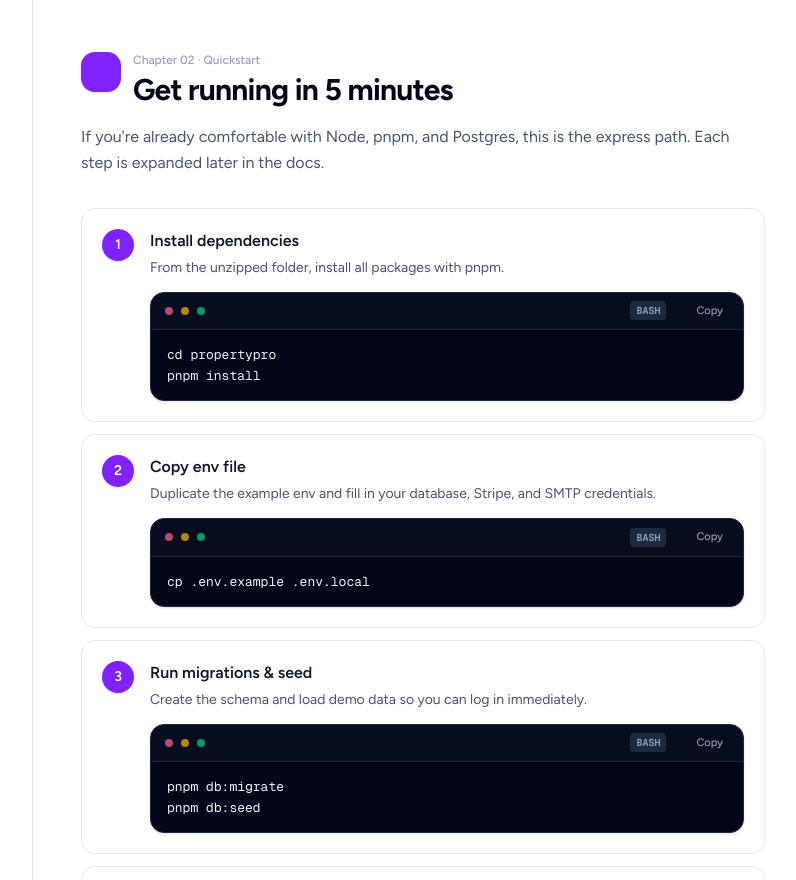
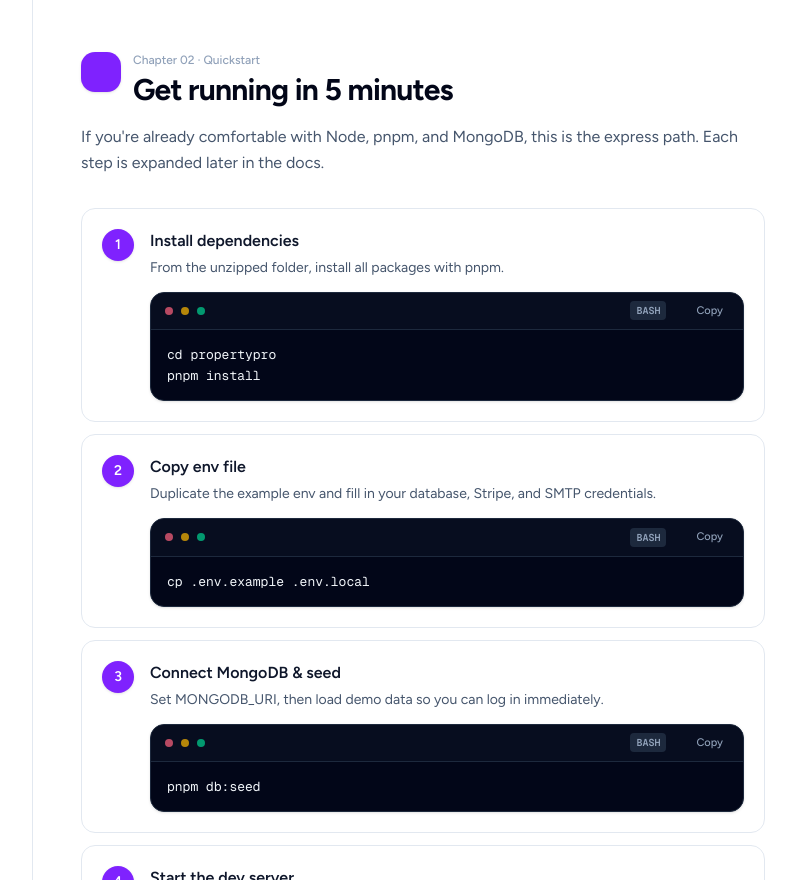
Before and after one commit to naziullah135/PropertyPro-landingpage, a Next.js app: page /docs in a window 1280 px wide. Shown: the part 1920-2800 px from the top of the page, without its empty margins (227-1023 px from the left). Built offline with nearby package versions, Linux system fonts and the light colour scheme; some icons are missing.

Commit message:
update decumentation for proper setup implementation based on credentials

```diff
--- a/app/docs/page.tsx
+++ b/app/docs/page.tsx
@@ -1,6 +1,7 @@
 "use client";
 
 import { useEffect, useMemo, useRef, useState } from "react";
+import Link from "next/link";
 import { HugeiconsIcon } from "@hugeicons/react";
 import type { IconSvgElement } from "@hugeicons/react";
 import {
@@ -96,7 +97,7 @@ const sections: Section[] = [
     label: "Overview",
     title: "Welcome to PropertyPro",
     intro:
-      "PropertyPro is a complete property management application built with Next.js 16, React 19, and PostgreSQL. This documentation covers everything from your first install to deploying in production.",
+      "PropertyPro is a complete property management application built with Next.js 16, React 19, and MongoDB. This documentation covers everything from your first install to deploying in production.",
     icon: RocketFreeIcons,
     accent: "blue",
     bullets: [
@@ -113,7 +114,7 @@ const sections: Section[] = [
       {
         icon: SparklesFreeIcons,
         title: "Stack",
-        body: "Next.js 16, React 19 + Compiler, TypeScript, Tailwind CSS v4, PostgreSQL, Stripe.",
+        body: "Next.js 16, React 19 + Compiler, TypeScript, Tailwind CSS v4, MongoDB, Stripe.",
       },
       {
         icon: CustomerSupportFreeIcons,
@@ -134,7 +135,7 @@ const sections: Section[] = [
     label: "Quickstart",
     title: "Get running in 5 minutes",
     intro:
-      "If you're already comfortable with Node, pnpm, and Postgres, this is the express path. Each step is expanded later in the docs.",
+      "If you're already comfortable with Node, pnpm, and MongoDB, this is the express path. Each step is expanded later in the docs.",
     icon: PlayCircleFreeIcons,
     accent: "violet",
     steps: [
@@ -155,11 +156,11 @@ const sections: Section[] = [
         },
       },
       {
-        title: "Run migrations & seed",
-        body: "Create the schema and load demo data so you can log in immediately.",
-        code: {
-          lang: "bash",
-          body: "pnpm db:migrate\npnpm db:seed",
+        title: "Connect MongoDB & seed",
+        body: "Set MONGODB_URI, then load demo data so you can log in immediately.",
+        code: {
+          lang: "bash",
+          body: "pnpm db:seed",
         },
       },
       {
@@ -193,20 +194,20 @@ const sections: Section[] = [
       },
       {
         icon: Database02FreeIcons,
-        title: "PostgreSQL 14+",
-        body: "Local Postgres, Supabase, Neon, or any managed Postgres provider works.",
+        title: "MongoDB 6+",
+        body: "MongoDB Atlas is recommended. Self-hosted MongoDB works when MONGODB_URI points to your server.",
       },
       {
         icon: CloudUploadFreeIcons,
-        title: "Object storage (optional)",
-        body: "S3, Cloudflare R2, or local disk for property photos and tenant documents.",
+        title: "Object storage",
+        body: "Cloudflare R2 stores property photos, tenant documents, and uploaded files.",
       },
     ],
     callouts: [
       {
         tone: "note",
         title: "Hosting suggestion",
-        body: "For most buyers, Vercel + Supabase is the fastest path. The full deploy guide covers VPS and Docker too.",
+        body: "For most buyers, Vercel + MongoDB Atlas is the fastest path. The full deploy guide covers VPS and Docker too.",
       },
     ],
   },
@@ -261,56 +262,86 @@ const sections: Section[] = [
     label: "Environment Variables",
     title: "Configure .env.local",
     intro:
-      "All secrets live in .env.local. The included .env.example documents every key. Below is the minimum required set.",
+      "All secrets live in .env.local. The included .env.example documents every key. Below is a complete MongoDB-ready example.",
     icon: CodeFreeIcons,
     accent: "sky",
     codes: [
       {
         lang: "bash",
         title: ".env.local",
-        body: `# Core
-NEXT_PUBLIC_APP_URL=http://localhost:3000
-DATABASE_URL=postgresql://user:pass@localhost:5432/propertypro
-AUTH_SECRET=run \\\`openssl rand -base64 32\\\`
+        body: `# Database Configuration (MongoDB Atlas)
+MONGODB_URI=mongodb+srv://username:password@cluster0.kbnje.mongodb.net/propertypro
+
+# Self-Hosted MongoDB
+# MONGODB_URI=mongodb://mongo:password@your_ip_address:27017/propertypro?authSource=admin
+# MONGODB_DB=propertypro
+
+# NextAuth Configuration
+NEXTAUTH_URL=http://localhost:3000
+NEXTAUTH_SECRET=your-nextauth-secret
+AUTH_TRUST_HOST=true
+AUTH_URL=http://localhost:3000
+
+# Cloudflare R2
+R2_ACCOUNT_ID=your-r2-account-id
+R2_ACCESS_KEY_ID=your-r2-access-key-id
+R2_SECRET_ACCESS_KEY=your-r2-secret-access-key
+R2_BUCKET_NAME=your-r2-bucket-name
+R2_PUBLIC_URL=https://your-custom-domain.com
+NEXT_PUBLIC_R2_PUBLIC_URL=https://your-custom-domain.com
 
 # Stripe
+NEXT_PUBLIC_STRIPE_PUBLISHABLE_KEY=pk_test_...
 STRIPE_SECRET_KEY=sk_test_...
 STRIPE_WEBHOOK_SECRET=whsec_...
-NEXT_PUBLIC_STRIPE_PUBLISHABLE_KEY=pk_test_...
 
 # Email (SMTP)
-SMTP_HOST=smtp.resend.com
-SMTP_PORT=587
-SMTP_USER=resend
-SMTP_PASSWORD=re_...
-SMTP_FROM="PropertyPro <noreply@yourdomain.com>"
-
-# Push notifications (VAPID)
-NEXT_PUBLIC_VAPID_PUBLIC_KEY=B...
+EMAIL_SERVER_HOST=smtp.gmail.com
+EMAIL_SERVER_PORT=587
+EMAIL_SERVER_USER=your-email@gmail.com
+EMAIL_SERVER_PASSWORD=your-email-password
+EMAIL_FROM=your-email@gmail.com
+
+# File Upload Configuration
+UPLOAD_MAX_SIZE=10485760
+UPLOAD_ALLOWED_TYPES=image/jpeg,image/png,image/webp,application/pdf
+
+# Application Configuration (optional)
+APP_NAME=propertypro
+APP_URL=http://localhost:3000
+SUPPORT_EMAIL=support@propertypro.com
+
+# Web Push (VAPID)
+NEXT_PUBLIC_VAPID_PUBLIC_KEY=your-vapid-public-key
 VAPID_PRIVATE_KEY=...
-
-# Storage (optional)
-S3_ENDPOINT=https://s3.amazonaws.com
-S3_BUCKET=propertypro
-S3_ACCESS_KEY=...
-S3_SECRET_KEY=...`,
+VAPID_SUBJECT=mailto:admin@propertypro.app`,
       },
     ],
     envTable: [
       {
-        key: "DATABASE_URL",
+        key: "MONGODB_URI",
         required: true,
-        description: "PostgreSQL connection string. Include ?sslmode=require for hosted DBs.",
-      },
-      {
-        key: "AUTH_SECRET",
+        description: "MongoDB Atlas or self-hosted MongoDB connection string for the PropertyPro database.",
+      },
+      {
+        key: "MONGODB_DB",
+        required: false,
+        description: "Database name override. Useful when your connection string does not include /propertypro.",
+      },
+      {
+        key: "NEXTAUTH_SECRET",
         required: true,
-        description: "Random 32-byte secret used to sign session tokens. Never commit this.",
-      },
-      {
-        key: "NEXT_PUBLIC_APP_URL",
+        description: "Random secret used to sign auth sessions. Never commit this.",
+      },
+      {
+        key: "NEXTAUTH_URL / AUTH_URL",
         required: true,
-        description: "Public URL of your deployment, used in emails and OAuth redirects.",
+        description: "Public URL of your deployment, used in emails, callbacks, and auth redirects.",
+      },
+      {
+        key: "R2_*",
+        required: true,
+        description: "Cloudflare R2 credentials and public URL for uploaded property files.",
       },
       {
         key: "STRIPE_SECRET_KEY",
@@ -323,25 +354,25 @@ S3_SECRET_KEY=...`,
         description: "Signing secret for the /api/webhooks/stripe endpoint.",
       },
       {
-        key: "SMTP_*",
+        key: "EMAIL_SERVER_*",
         required: true,
         description: "Outbound email credentials for invites, receipts, and reminders.",
       },
       {
         key: "VAPID_*",
         required: false,
-        description: "Required only if you want web push notifications. Generate with pnpm gen:vapid.",
-      },
-      {
-        key: "S3_*",
+        description: "Required only if you want web push notifications. Generate with npx web-push generate-vapid-keys.",
+      },
+      {
+        key: "UPLOAD_*",
         required: false,
-        description: "If unset, uploads fall back to /public/uploads on local disk.",
+        description: "Upload size and MIME type limits for images, WebP files, and PDFs.",
       },
     ],
     callouts: [
       {
         tone: "tip",
-        title: "Generate AUTH_SECRET fast",
+        title: "Generate NEXTAUTH_SECRET fast",
         body: "Run openssl rand -base64 32 in your terminal and paste the output as the value.",
       },
     ],
@@ -349,26 +380,26 @@ S3_SECRET_KEY=...`,
   {
     id: "database",
     label: "Database Setup",
-    title: "Create the schema & seed data",
+    title: "Connect MongoDB & seed data",
     intro:
-      "PropertyPro uses Drizzle migrations. After pointing DATABASE_URL at an empty database, the schema is created in a single command.",
+      "PropertyPro stores application data in MongoDB. Create a MongoDB Atlas cluster or self-hosted database, then point MONGODB_URI at it before starting the app.",
     icon: Database02FreeIcons,
     accent: "emerald",
     steps: [
       {
-        title: "Create an empty database",
-        body: "Use psql or any GUI to create a fresh database for PropertyPro to own.",
-        code: {
-          lang: "bash",
-          body: 'createdb propertypro\n# or via psql:\npsql -c "CREATE DATABASE propertypro;"',
-        },
-      },
-      {
-        title: "Run migrations",
-        body: "Applies all schema migrations bundled with the release.",
-        code: {
-          lang: "bash",
-          body: "pnpm db:migrate",
+        title: "Create a MongoDB database",
+        body: "Create a MongoDB Atlas cluster and database named propertypro, or prepare a self-hosted MongoDB instance.",
+        code: {
+          lang: "bash",
+          body: "# MongoDB Atlas example\nMONGODB_URI=mongodb+srv://username:password@cluster0.kbnje.mongodb.net/propertypro",
+        },
+      },
+      {
+        title: "Allow network access",
+        body: "In MongoDB Atlas, add your local IP address for development and your hosting provider's outbound IPs for production.",
+        code: {
+          lang: "txt",
+          body: "Atlas → Network Access → Add IP Address",
         },
       },
       {
@@ -380,11 +411,11 @@ S3_SECRET_KEY=...`,
         },
       },
       {
-        title: "Inspect with Drizzle Studio",
-        body: "Open a local web UI to browse and edit data. Useful for debugging.",
-        code: {
-          lang: "bash",
-          body: "pnpm db:studio",
+        title: "Inspect with MongoDB Compass",
+        body: "Use MongoDB Compass or the Atlas Data Explorer to browse collections and verify seeded records.",
+        code: {
+          lang: "txt",
+          body: "mongodb+srv://username:password@cluster0.kbnje.mongodb.net/propertypro",
         },
       },
     ],
@@ -392,7 +423,7 @@ S3_SECRET_KEY=...`,
       {
         tone: "warn",
         title: "Production: skip the seed",
-        body: "Never run pnpm db:seed against a live database — it inserts demo records with predictable IDs.",
+        body: "Never run pnpm db:seed against a live database — it inserts demo records and accounts intended for evaluation.",
       },
     ],
   },
@@ -485,17 +516,17 @@ S3_SECRET_KEY=...`,
       {
         icon: Mail01FreeIcons,
         title: "Resend (recommended)",
-        body: "Easiest for new buyers. Free tier covers most small portfolios. SMTP_HOST=smtp.resend.com, SMTP_USER=resend.",
+        body: "Easiest for new buyers. Free tier covers most small portfolios. EMAIL_SERVER_HOST=smtp.resend.com, EMAIL_SERVER_USER=resend.",
       },
       {
         icon: Mail01FreeIcons,
         title: "SendGrid",
-        body: "Higher limits and better deliverability for large portfolios. SMTP_HOST=smtp.sendgrid.net.",
+        body: "Higher limits and better deliverability for large portfolios. EMAIL_SERVER_HOST=smtp.sendgrid.net.",
       },
       {
         icon: Mail01FreeIcons,
         title: "Postmark",
-        body: "Best for transactional-only email. SMTP_HOST=smtp.postmarkapp.com.",
+        body: "Best for transactional-only email. EMAIL_SERVER_HOST=smtp.postmarkapp.com.",
       },
       {
         icon: Mail01FreeIcons,
@@ -507,7 +538,7 @@ S3_SECRET_KEY=...`,
       {
         tone: "tip",
         title: "Verify your sender domain",
-        body: "Always set up SPF, DKIM, and DMARC for SMTP_FROM's domain — without it, emails land in spam.",
+        body: "Always set up SPF, DKIM, and DMARC for EMAIL_FROM's domain — without it, emails land in spam.",
       },
     ],
   },
@@ -630,14 +661,14 @@ export const defaultLocale = "en";`,
       },
       {
         title: "Add environment variables",
-        body: "Project Settings → Environment Variables. Paste every key from your .env.local. Set NEXT_PUBLIC_APP_URL to your Vercel URL.",
-      },
-      {
-        title: "Run migrations against production",
-        body: "From your local machine, point DATABASE_URL at the production DB and run migrations once.",
-        code: {
-          lang: "bash",
-          body: "DATABASE_URL=postgres://prod-url pnpm db:migrate",
+        body: "Project Settings → Environment Variables. Paste every key from your .env.local. Set APP_URL, NEXTAUTH_URL, and AUTH_URL to your Vercel URL.",
+      },
+      {
+        title: "Connect MongoDB Atlas",
+        body: "Add Vercel's outbound access to MongoDB Atlas Network Access, then set MONGODB_URI in Vercel before deploying.",
+        code: {
+          lang: "bash",
+          body: "MONGODB_URI=mongodb+srv://username:password@cluster0.kbnje.mongodb.net/propertypro",
         },
       },
       {
@@ -651,7 +682,7 @@ export const defaultLocale = "en";`,
     label: "Deploy to VPS / Docker",
     title: "Self-host on your own server",
     intro:
-      "If you'd rather run on a VPS, PropertyPro ships with a production-ready Dockerfile and a sample docker-compose.yml that bundles Postgres.",
+      "If you'd rather run on a VPS, PropertyPro ships with a production-ready Dockerfile and a sample docker-compose.yml that can run MongoDB alongside the app.",
     icon: ContainerFreeIcons,
     accent: "slate",
     codes: [
@@ -663,19 +694,21 @@ export const defaultLocale = "en";`,
     build: .
     ports: ["3000:3000"]
     env_file: .env.local
-    depends_on: [db]
-  db:
-    image: postgres:16
     environment:
-      POSTGRES_USER: propertypro
-      POSTGRES_PASSWORD: change-me
-      POSTGRES_DB: propertypro
+      MONGODB_URI: mongodb://propertypro:change-me@mongo:27017/propertypro?authSource=admin
+    depends_on: [mongo]
+  mongo:
+    image: mongo:7
+    restart: unless-stopped
+    environment:
+      MONGO_INITDB_ROOT_USERNAME: propertypro
+      MONGO_INITDB_ROOT_PASSWORD: change-me
     volumes:
-      - pgdata:/var/lib/postgresql/data
-    ports: ["5432:5432"]
+      - mongodata:/data/db
+    ports: ["27017:27017"]
 
 volumes:
-  pgdata:`,
+  mongodata:`,
       },
     ],
     steps: [
@@ -688,11 +721,11 @@ volumes:
         },
       },
       {
-        title: "Run migrations inside the container",
-        body: "Schema needs to be applied once on first boot.",
-        code: {
-          lang: "bash",
-          body: "docker compose exec app pnpm db:migrate",
+        title: "Seed demo data inside the container",
+        body: "Load demo records only when you are setting up a test or evaluation instance.",
+        code: {
+          lang: "bash",
+          body: "docker compose exec app pnpm db:seed",
         },
       },
       {
@@ -711,7 +744,7 @@ volumes:
       {
         tone: "tip",
         title: "Use a managed database",
-        body: "Self-hosting Postgres works but you'll own backups, replication, and upgrades. Supabase or Neon offload that work.",
+        body: "Self-hosting MongoDB works but you'll own backups, replication, and upgrades. MongoDB Atlas offloads that work.",
       },
     ],
   },
@@ -733,8 +766,8 @@ volumes:
         body: "Vercel auto-verifies once DNS propagates. Caddy reissues the certificate on the next request.",
       },
       {
-        title: "Update NEXT_PUBLIC_APP_URL",
-        body: "Switch the env var to https://yourdomain.com and redeploy. This is used in emails and OAuth callbacks.",
+        title: "Update application URLs",
+        body: "Switch APP_URL, NEXTAUTH_URL, and AUTH_URL to https://yourdomain.com and redeploy. These are used in emails and auth callbacks.",
       },
     ],
   },
@@ -790,19 +823,19 @@ volumes:
         body: "Use git or your favorite diff tool to merge the new files. Your /messages and /public assets are safe to keep as-is.",
       },
       {
-        title: "Run migrations",
-        body: "Each release that touches the schema includes new migrations. Apply them once.",
-        code: {
-          lang: "bash",
-          body: "pnpm install\npnpm db:migrate\npnpm build",
+        title: "Install and rebuild",
+        body: "Install dependencies and run a production build after merging each release.",
+        code: {
+          lang: "bash",
+          body: "pnpm install\npnpm build",
         },
       },
       {
         title: "Schedule database backups",
-        body: "Use your hosting provider's automated backups (Supabase / Neon / RDS) or set up nightly pg_dump on a VPS.",
-        code: {
-          lang: "bash",
-          body: "# Cron: nightly backup at 02:00\n0 2 * * * pg_dump $DATABASE_URL > /backups/propertypro-$(date +\\%F).sql",
+        body: "Use MongoDB Atlas automated backups or set up nightly mongodump on a VPS.",
+        code: {
+          lang: "bash",
+          body: "# Cron: nightly backup at 02:00\n0 2 * * * mongodump --uri=\"$MONGODB_URI\" --archive=/backups/propertypro-$(date +\\%F).archive --gzip",
         },
       },
     ],
@@ -818,8 +851,8 @@ volumes:
     bullets: [
       {
         icon: Database02FreeIcons,
-        title: "DATABASE_URL refused / SSL required",
-        body: "Add ?sslmode=require to your connection string when using Supabase, Neon, or RDS.",
+        title: "MONGODB_URI connection refused",
+        body: "Check the username, password, database name, and Atlas Network Access allowlist. For self-hosted MongoDB, confirm the authSource value.",
       },
       {
         icon: CreditCardFreeIcons,
@@ -844,7 +877,7 @@ volumes:
       {
         icon: FolderFileStorageFreeIcons,
         title: "File uploads silently fail",
-        body: "Check S3_* variables, or ensure /public/uploads is writable when using local-disk fallback.",
+        body: "Check R2_* variables, NEXT_PUBLIC_R2_PUBLIC_URL, upload limits, and whether your Cloudflare R2 bucket allows public reads from the configured URL.",
       },
     ],
   },
@@ -1110,13 +1143,13 @@ export default function DocsPage() {
               <span className="font-medium text-slate-900">v2.0.0</span> is out —
               finance module, support tickets, push notifications.
             </span>
-            <a
+            <Link
               href="/changelog"
               className="inline-flex items-center gap-1 font-medium text-blue-600 hover:text-blue-700"
             >
               Read changelog
               <HugeiconsIcon icon={ArrowUpRight01FreeIcons} className="size-3" />
-            </a>
+            </Link>
           </div>
           <button
             type="button"
@@ -1173,7 +1206,7 @@ export default function DocsPage() {
 
           <nav className="mt-4 -mb-px flex flex-wrap items-center gap-1 overflow-x-auto">
             {tabs.map((t) => (
-              <a
+              <Link
                 key={t.label}
                 href={t.href}
                 className={cn(
@@ -1187,7 +1220,7 @@ export default function DocsPage() {
                 {t.active && (
                   <span className="absolute right-3 -bottom-px left-3 h-0.5 rounded-full bg-blue-600" />
                 )}
-              </a>
+              </Link>
             ))}
           </nav>
         </div>
@@ -1245,7 +1278,7 @@ export default function DocsPage() {
             </div>
 
             <div className="border-t border-slate-200 px-5 py-4">
-              <a
+              <Link
                 href="/"
                 className="flex items-center gap-2.5 rounded-lg p-2 text-sm transition-colors hover:bg-slate-50"
               >
@@ -1258,7 +1291,7 @@ export default function DocsPage() {
                     PropertyPro
                   </span>
                 </span>
-              </a>
+              </Link>
             </div>
           </div>
         </aside>
@@ -1647,27 +1680,27 @@ export default function DocsPage() {
               <p className="px-2 text-[11px] font-semibold tracking-wider text-slate-500 uppercase">
                 Related
               </p>
-              <a
+              <Link
                 href="/user-manual"
                 className="flex items-center gap-2 rounded-lg px-2 py-1.5 text-xs text-slate-600 transition-colors hover:bg-slate-50 hover:text-slate-900"
               >
                 <HugeiconsIcon icon={Book02FreeIcons} className="size-3.5" />
                 User Manual
-              </a>
-              <a
+              </Link>
+              <Link
                 href="/changelog"
                 className="flex items-center gap-2 rounded-lg px-2 py-1.5 text-xs text-slate-600 transition-colors hover:bg-slate-50 hover:text-slate-900"
               >
                 <HugeiconsIcon icon={CommandFreeIcons} className="size-3.5" />
                 Changelog
-              </a>
-              <a
+              </Link>
+              <Link
                 href="/#faq"
                 className="flex items-center gap-2 rounded-lg px-2 py-1.5 text-xs text-slate-600 transition-colors hover:bg-slate-50 hover:text-slate-900"
               >
                 <HugeiconsIcon icon={HelpCircleFreeIcons} className="size-3.5" />
                 FAQ
-              </a>
+              </Link>
             </div>
           </div>
         </aside>
```
Also changed, not shown: app/user-manual/page.tsx (+9 -8 lines), components/navbar.tsx (+36 -25 lines).
